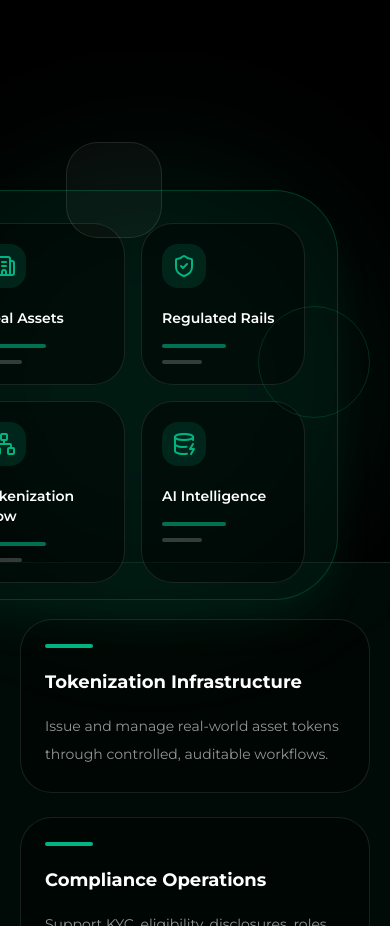
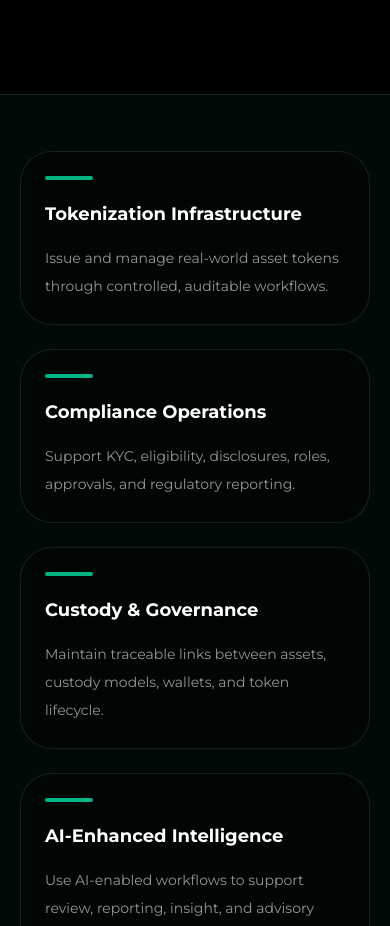
Before and after one commit to selmanpak/firstdata-website, a React (Vite) app: page / in a window 390 px wide. Shown: the part 960-1886 px from the top of the page. Built offline with nearby package versions, Linux system fonts and the light colour scheme.

Commit message:
Keep homepage hero visual hidden on mobile

```diff
--- a/src/index.css
+++ b/src/index.css
@@ -60,53 +60,6 @@ div[class*="h-[245px]"][class*="w-[400px]"] > .relative.z-10::before {
   box-shadow: 0 0 18px rgba(0, 181, 131, 0.8);
 }
 
-@media (max-width: 1023px) {
-  main > section:first-of-type > div.relative.hidden {
-    display: block;
-    position: relative;
-    min-height: 360px;
-    margin: 4.5rem auto 0;
-    width: 100%;
-    max-width: 420px;
-    overflow: visible;
-  }
-
-  main > section:first-of-type > div.relative.hidden > div[class*="h-[360px]"][class*="w-[420px]"] {
-    left: 50% !important;
-    right: auto !important;
-    top: 50% !important;
-    height: 360px;
-    width: 420px;
-    transform: translate(-50%, -50%) scale(0.74) !important;
-    transform-origin: center;
-  }
-}
-
-@media (max-width: 420px) {
-  main > section:first-of-type > div.relative.hidden {
-    min-height: 340px;
-    margin-top: 5rem;
-    max-width: 100%;
-  }
-
-  main > section:first-of-type > div.relative.hidden > div[class*="h-[360px]"][class*="w-[420px]"] {
-    left: 50% !important;
-    right: auto !important;
-    top: 50% !important;
-    transform: translate(-50%, -50%) scale(0.62) !important;
-  }
-}
-
-@media (max-width: 360px) {
-  main > section:first-of-type > div.relative.hidden {
-    min-height: 315px;
-  }
-
-  main > section:first-of-type > div.relative.hidden > div[class*="h-[360px]"][class*="w-[420px]"] {
-    transform: translate(-50%, -50%) scale(0.56) !important;
-  }
-}
-
 @media (min-width: 1024px) {
   main > section:nth-of-type(6) > div > div.grid:first-child {
     grid-template-columns: 0.7fr 0.95fr;
```
